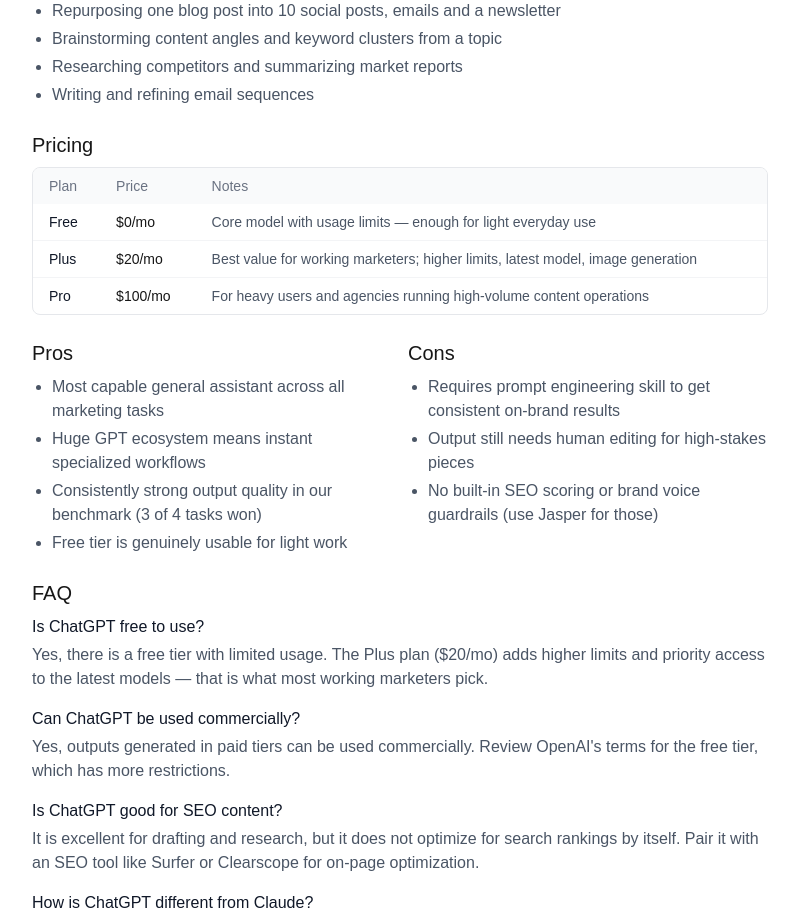
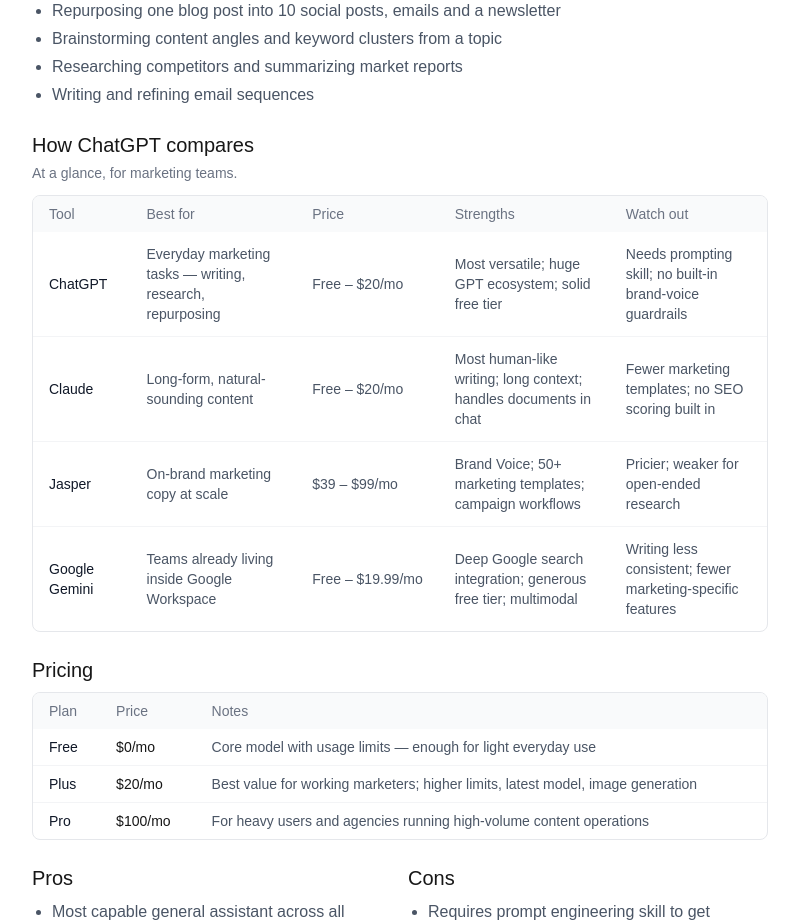
Before and after one commit to dewison1987-tech/aiscoutly, a Next.js app: page /tool/chatgpt in a window 1280 px wide. Shown: the part 1020-1942 px from the top of the page, without its empty margins (240-1039 px from the left). Built offline with nearby package versions, Linux system fonts and the light colour scheme; no server answers.

Commit message:
feat: content page comparison table - add marketing-vertical comparison section to ChatGPT page (ai-bot.cc style)

```diff
--- a/data/tool-content.json
+++ b/data/tool-content.json
@@ -15,6 +15,36 @@
       { "tier": "Free", "price": "$0/mo", "note": "Core model with usage limits — enough for light everyday use" },
       { "tier": "Plus", "price": "$20/mo", "note": "Best value for working marketers; higher limits, latest model, image generation" },
       { "tier": "Pro", "price": "$100/mo", "note": "For heavy users and agencies running high-volume content operations" }
+    ],
+    "comparison": [
+      {
+        "tool": "ChatGPT",
+        "best_for": "Everyday marketing tasks — writing, research, repurposing",
+        "price": "Free – $20/mo",
+        "strengths": "Most versatile; huge GPT ecosystem; solid free tier",
+        "weaknesses": "Needs prompting skill; no built-in brand-voice guardrails"
+      },
+      {
+        "tool": "Claude",
+        "best_for": "Long-form, natural-sounding content",
+        "price": "Free – $20/mo",
+        "strengths": "Most human-like writing; long context; handles documents in chat",
+        "weaknesses": "Fewer marketing templates; no SEO scoring built in"
+      },
+      {
+        "tool": "Jasper",
+        "best_for": "On-brand marketing copy at scale",
+        "price": "$39 – $99/mo",
+        "strengths": "Brand Voice; 50+ marketing templates; campaign workflows",
+        "weaknesses": "Pricier; weaker for open-ended research"
+      },
+      {
+        "tool": "Google Gemini",
+        "best_for": "Teams already living inside Google Workspace",
+        "price": "Free – $19.99/mo",
+        "strengths": "Deep Google search integration; generous free tier; multimodal",
+        "weaknesses": "Writing less consistent; fewer marketing-specific features"
+      }
     ],
     "pros": [
       "Most capable general assistant across all marketing tasks",
--- a/src/app/tool/[slug]/page.tsx
+++ b/src/app/tool/[slug]/page.tsx
@@ -133,6 +133,43 @@
         </section>
       )}
 
+      {content?.comparison && content.comparison.length > 0 && (
+        <section className="mt-6">
+          <h2 className="text-xl font-medium">How {tool.name} compares</h2>
+          <p className="mt-1 text-sm text-gray-500">
+            At a glance, for marketing teams.
+          </p>
+          <div className="mt-3 overflow-x-auto rounded-lg border border-gray-200">
+            <table className="w-full min-w-[640px] text-sm">
+              <thead className="bg-gray-50 text-left text-gray-500">
+                <tr>
+                  <th className="px-4 py-2 font-medium">Tool</th>
+                  <th className="px-4 py-2 font-medium">Best for</th>
+                  <th className="px-4 py-2 font-medium">Price</th>
+                  <th className="px-4 py-2 font-medium">Strengths</th>
+                  <th className="px-4 py-2 font-medium">Watch out</th>
+                </tr>
+              </thead>
+              <tbody className="divide-y divide-gray-100">
+                {content.comparison.map((c) => (
+                  <tr key={c.tool}>
+                    <td className="px-4 py-3 font-medium text-gray-900">
+                      {c.tool}
+                    </td>
+                    <td className="px-4 py-3 text-gray-600">{c.best_for}</td>
+                    <td className="whitespace-nowrap px-4 py-3 text-gray-600">
+                      {c.price}
+                    </td>
+                    <td className="px-4 py-3 text-gray-600">{c.strengths}</td>
+                    <td className="px-4 py-3 text-gray-600">{c.weaknesses}</td>
+                  </tr>
+                ))}
+              </tbody>
+            </table>
+          </div>
+        </section>
+      )}
+
       {content?.pricing && content.pricing.length > 0 && (
         <section className="mt-6">
           <h2 className="text-xl font-medium">Pricing</h2>
--- a/src/lib/content.ts
+++ b/src/lib/content.ts
@@ -8,6 +8,13 @@
   key_features?: string[];
   unique?: string;
   pricing?: { tier: string; price: string; note?: string }[];
+  comparison?: {
+    tool: string;
+    best_for: string;
+    price: string;
+    strengths: string;
+    weaknesses: string;
+  }[];
   pros?: string[];
   cons?: string[];
   use_cases?: string[];
```
